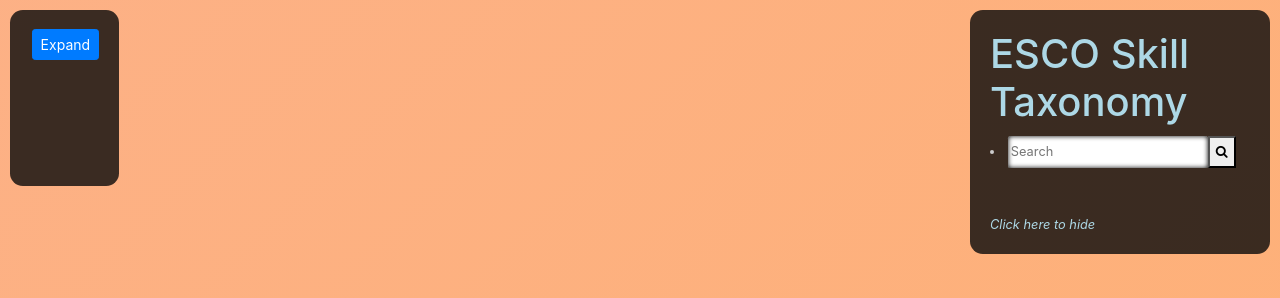
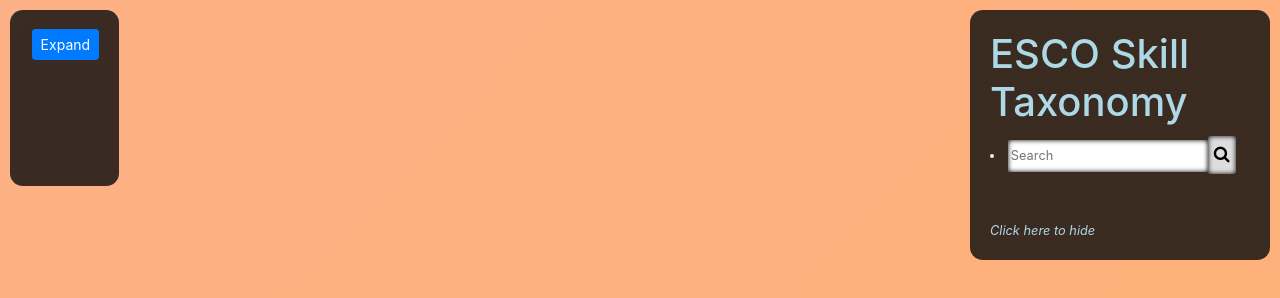
Before and after one commit to howrudoing/Dissertation-Project, a plain HTML site: page ESCO Hypertree/index.html in a window 1280 px wide. Drawn offline with nearby package versions, Linux system fonts and the light colour scheme; no server answers.

Commit message:
Add files via upload

```diff
--- a/ESCO Hypertree/css/style.css
+++ b/ESCO Hypertree/css/style.css
@@ -42,7 +42,7 @@
   right: 10px;
   padding: 20px;
   background: rgba(10, 10, 10, 0.8);
-  color: #ccc;
+  color: #f0f0f0;
   border-radius: 1em;
   width: 300px;
   height: "";
@@ -278,6 +278,21 @@
   overflow-y:scroll;
 }
 
+.search-result-link{
+
+}
+
+
+#search-button{
+  padding: 6px 6px;
+  background: #ddd;
+  font-size: 17px;
+  border: none;
+  box-shadow: inset 0 0 5px #000;
+  border-radius: 0.2em;
+  cursor: pointer;
+}
+
 /*Style the scroll bar*/
 ::-webkit-scrollbar {
   width: 10px;
```
